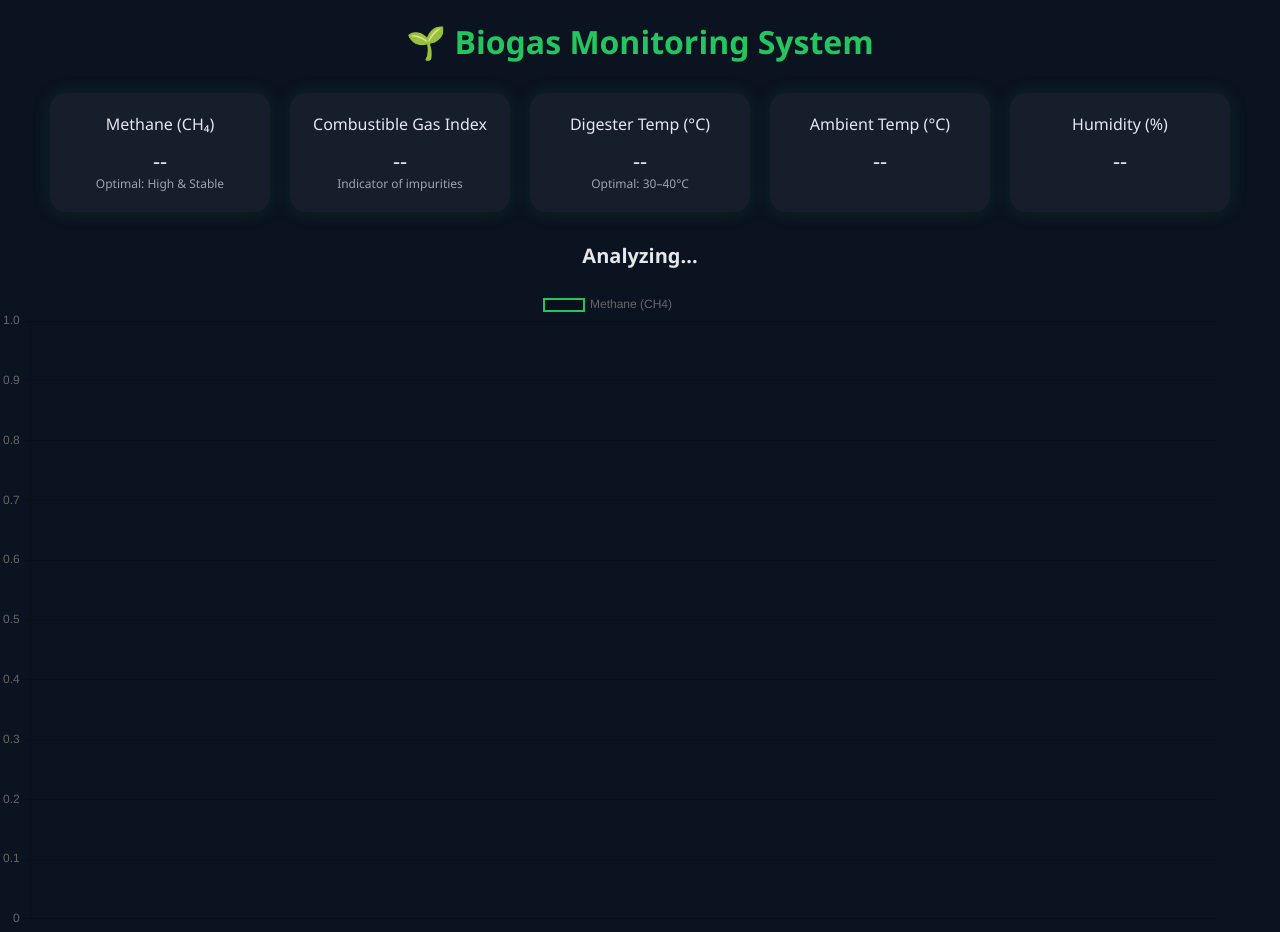
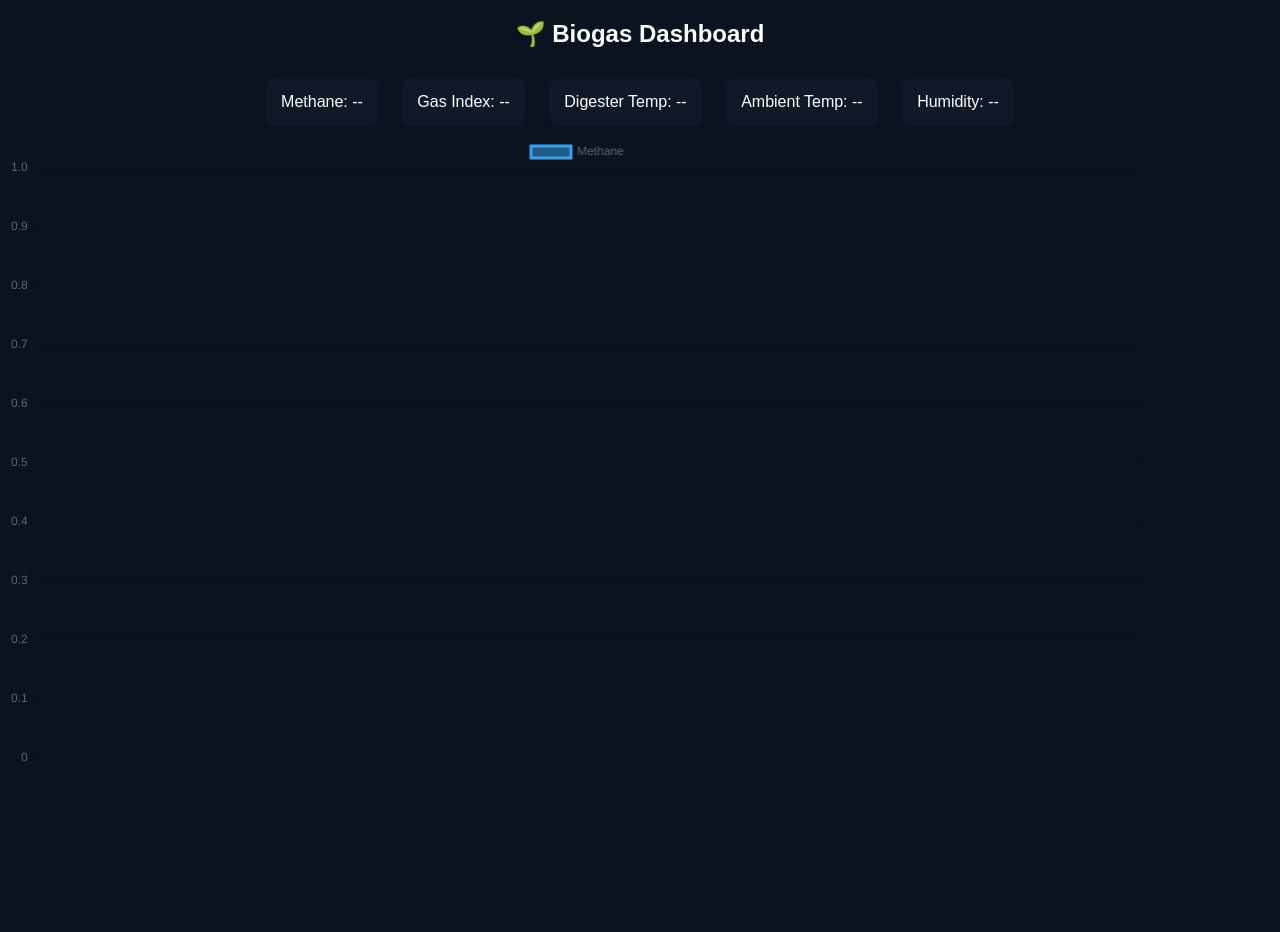
Before and after one commit to riknesh05/BioGAs, a plain HTML site: page index.html in a window 1280 px wide. Shown: the top 932 px of the page. After the commit the page ends 800 px from the top, so only its background shows below. Drawn offline with nearby package versions, Linux system fonts and the light colour scheme; no server answers.

Commit message:
Update index.html

```diff
--- a/index.html
+++ b/index.html
@@ -1,206 +1,73 @@
 <!DOCTYPE html>
 <html>
 <head>
-  <meta charset="UTF-8">
-  <title>Biogas Plant Dashboard</title>
+  <title>Biogas Dashboard</title>
 
-  <!-- Firebase (modular CDN - no dev warning) -->
   <script src="https://www.gstatic.com/firebasejs/8.10.0/firebase-app.js"></script>
   <script src="https://www.gstatic.com/firebasejs/8.10.0/firebase-database.js"></script>
-
-  <!-- Chart.js -->
   <script src="https://cdn.jsdelivr.net/npm/chart.js"></script>
 
   <style>
-    body {
-      margin: 0;
-      font-family: "Segoe UI", sans-serif;
-      background: #0b1220;
-      color: #e5e7eb;
-      text-align: center;
-    }
-
-    h1 {
-      margin: 20px;
-      color: #22c55e;
-    }
-
-    .grid {
-      display: flex;
-      flex-wrap: wrap;
-      justify-content: center;
-    }
-
-    .card {
-      background: rgba(255,255,255,0.05);
-      backdrop-filter: blur(10px);
-      border-radius: 15px;
-      padding: 20px;
-      margin: 10px;
-      width: 180px;
-      box-shadow: 0 0 20px rgba(0,255,100,0.1);
-    }
-
-    .value {
-      font-size: 22px;
-      margin-top: 10px;
-    }
-
-    .status {
-      font-size: 20px;
-      margin: 20px;
-      font-weight: bold;
-    }
-
-    canvas {
-      margin-top: 20px;
-      max-width: 95%;
-    }
-
-    .range {
-      font-size: 12px;
-      color: #9ca3af;
-    }
+    body { background:#0b1220; color:white; text-align:center; font-family:Arial; }
+    .card { display:inline-block; padding:15px; margin:10px; background:#111827; border-radius:10px; }
+    canvas { max-width:90%; }
   </style>
 </head>
 
 <body>
 
-<h1>🌱 Biogas Monitoring System</h1>
+<h2>🌱 Biogas Dashboard</h2>
 
-<div class="grid">
-  <div class="card">
-    Methane (CH₄)
-    <div id="methane" class="value">--</div>
-    <div class="range">Optimal: High & Stable</div>
-  </div>
+<div class="card">Methane: <span id="mq4">--</span></div>
+<div class="card">Gas Index: <span id="mq2">--</span></div>
+<div class="card">Digester Temp: <span id="dig">--</span></div>
+<div class="card">Ambient Temp: <span id="temp">--</span></div>
+<div class="card">Humidity: <span id="hum">--</span></div>
 
-  <div class="card">
-    Combustible Gas Index
-    <div id="gas" class="value">--</div>
-    <div class="range">Indicator of impurities</div>
-  </div>
-
-  <div class="card">
-    Digester Temp (°C)
-    <div id="digester" class="value">--</div>
-    <div class="range">Optimal: 30–40°C</div>
-  </div>
-
-  <div class="card">
-    Ambient Temp (°C)
-    <div id="ambient" class="value">--</div>
-  </div>
-
-  <div class="card">
-    Humidity (%)
-    <div id="humidity" class="value">--</div>
-  </div>
-</div>
-
-<div id="status" class="status">Analyzing...</div>
-
-<canvas id="gasChart"></canvas>
-<canvas id="tempChart"></canvas>
+<canvas id="chart"></canvas>
 
 <script>
-/* ================= FIREBASE ================= */
 const firebaseConfig = {
+  apiKey: "AIzaSyBfyHgxeO0lgCi6-_0i3DknM84JlT3bvdc",
   databaseURL: "https://biogas-yogi-default-rtdb.firebaseio.com"
 };
 
 firebase.initializeApp(firebaseConfig);
 const db = firebase.database();
 
-/* ================= DATA ARRAYS ================= */
-let labels = [];
-let methaneData = [];
-let tempData = [];
+let labels = [], methane = [];
 
-/* ================= CHARTS ================= */
-const gasChart = new Chart(document.getElementById("gasChart"), {
+const chart = new Chart(document.getElementById("chart"), {
   type: "line",
   data: {
     labels: labels,
-    datasets: [{
-      label: "Methane (CH4)",
-      data: methaneData,
-      borderWidth: 2,
-      borderColor: "#22c55e",
-      fill: false
-    }]
-  },
-  options: {
-    responsive: true,
-    scales: {
-      y: { beginAtZero: true }
-    }
+    datasets: [{ label: "Methane", data: methane }]
   }
 });
 
-const tempChart = new Chart(document.getElementById("tempChart"), {
-  type: "line",
-  data: {
-    labels: labels,
-    datasets: [{
-      label: "Digester Temp",
-      data: tempData,
-      borderWidth: 2,
-      borderColor: "#3b82f6",
-      fill: false
-    }]
-  }
-});
-
-/* ================= LOGIC ================= */
 db.ref("sensor").on("value", snap => {
   const d = snap.val();
   if (!d) return;
 
-  // UI update
-  document.getElementById("methane").innerText = d.mq4;
-  document.getElementById("gas").innerText = d.mq2;
-  document.getElementById("ambient").innerText = d.dhtTemp;
-  document.getElementById("humidity").innerText = d.humidity;
+  document.getElementById("mq2").innerText = d.mq2;
+  document.getElementById("mq4").innerText = d.mq4;
+  document.getElementById("temp").innerText = d.dhtTemp;
+  document.getElementById("hum").innerText = d.humidity;
 
-  const digesterTemp = ((d.temp1 + d.temp2) / 2).toFixed(1);
-  document.getElementById("digester").innerText = digesterTemp;
+  const dig = ((d.temp1 + d.temp2)/2).toFixed(1);
+  document.getElementById("dig").innerText = dig;
 
-  // STATUS ENGINE
-  let status = "⚠️ Disturbed";
-  let color = "orange";
-
-  if (d.mq4 > 300 && digesterTemp >= 30 && digesterTemp <= 40) {
-    status = "✅ Healthy Anaerobic Digestion";
-    color = "#22c55e";
-  }
-  else if (digesterTemp < 25) {
-    status = "❄️ Low Activity (Cold)";
-    color = "#3b82f6";
-  }
-  else if (d.mq2 > 400) {
-    status = "⚠️ Possible Oxygen/Impurity Presence";
-    color = "#ef4444";
-  }
-
-  document.getElementById("status").innerText = status;
-  document.getElementById("status").style.color = color;
-
-  // GRAPH UPDATE
   const t = new Date().toLocaleTimeString();
 
   labels.push(t);
-  methaneData.push(d.mq4);
-  tempData.push(digesterTemp);
+  methane.push(d.mq4);
 
-  if (labels.length > 30) {
+  if (labels.length > 20) {
     labels.shift();
-    methaneData.shift();
-    tempData.shift();
+    methane.shift();
   }
 
-  gasChart.update();
-  tempChart.update();
+  chart.update();
 });
 </script>
 
```
